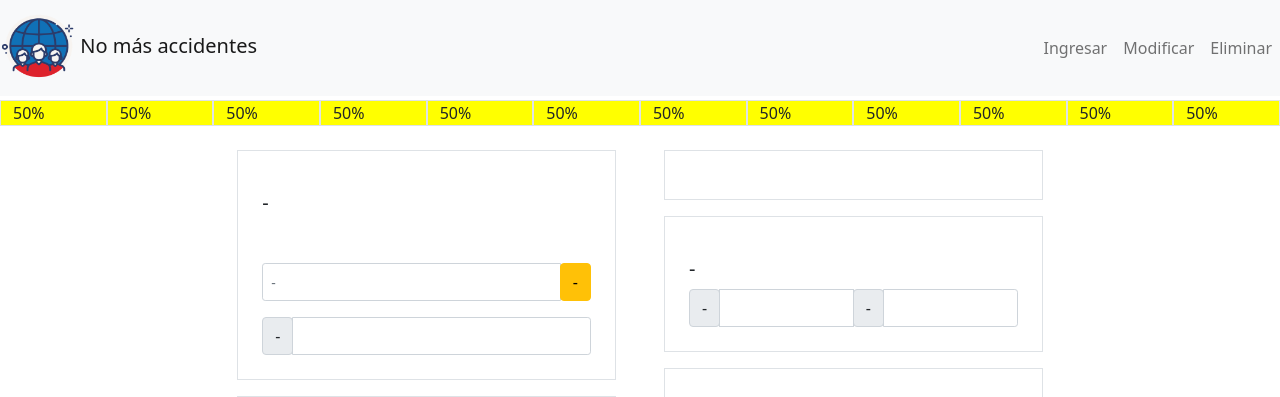
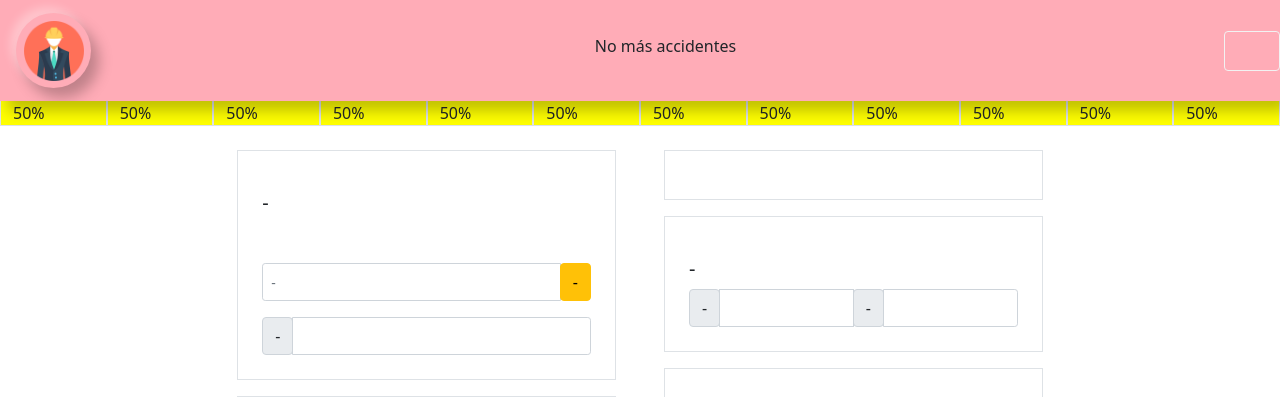
Before and after one commit to prozaso/portafolio-ing, a Django app: page / in a window 1280 px wide. Shown: the top 397 px of the page. Run offline with Django 3.2, Linux system fonts and the light colour scheme; some libraries are stand-ins or nearby versions.

Commit message:
navbar modifica2

```diff
--- /dev/null
+++ b/app/static/app/css/nav.css
@@ -0,0 +1,57 @@
+.navbar {
+  overflow: hidden;
+  background-color: #ffacb7;
+  position: fixed;
+  top: 0;
+  width: 100%;
+  display: flex;
+  box-shadow:
+      8px 10px 14px 0 rgba(0, 0, 0, 0.25),
+      -6px -6px 10px 0 rgba(255, 255, 255, 0.3);
+}
+
+
+
+.navbar-toggler {
+  color: white;
+  border-color: #f2f2f2;
+}
+
+.nav-icono {
+    box-shadow:
+      8px 10px 14px 0 rgba(0, 0, 0, 0.25),
+      -6px -6px 10px 0 rgba(255, 255, 255, 0.3);
+    border-radius: 50%;
+    display: flex;
+    justify-content: center;
+    margin-left: 1rem;
+    height: 75px;
+    width: 75px;
+}
+
+.icono {
+  height: 60px;
+  width: 60px;
+  align-self: center;
+}
+/*
+.nav-titulo {
+
+  box-shadow:
+  4px 6px 10px 0 rgba(0, 0, 0, 0.25),
+  -2px -2px 6px 0 rgba(255, 255, 255, 0.3);
+  border-top-right-radius: 15px;
+  border-bottom-right-radius: 15px;
+  height: 30px;
+  width: 200px;
+
+  float: left;
+}
+
+.texto-nav-titulo {
+  text-align: left;
+  margin: 5px;
+  color: whitesmoke;
+
+}
+*/
--- a/app/templates/app/base.html
+++ b/app/templates/app/base.html
@@ -9,19 +9,22 @@
     {% block css %}
     <!-- Latest compiled and minified CSS -->
     <link href="https://cdn.jsdelivr.net/npm/bootstrap@5.1.0/dist/css/bootstrap.min.css" rel="stylesheet" integrity="sha384-KyZXEAg3QhqLMpG8r+8fhAXLRk2vvoC2f3B09zVXn8CA5QIVfZOJ3BCsw2P0p/We" crossorigin="anonymous">
-
+    <link rel="stylesheet" href="{% static 'app/css/nav.css' %}">
     {% endblock %}
-
 
     <!-- EMPIEZA NAVBAR -->
 
-    <!-- EMPIEZA NAVBAR -->
+    <nav class="navbar">
+      <a class="navbar-brand" href="{% url 'home' %}">
+          <div class="nav-icono">
+            <img class="icono" src="{% static 'app/img/icono.png' %}" >
+          </div>
+      </a>
 
-    <nav class="navbar navbar-expand-lg navbar-light bg-light fixed-top">
-      <a class="navbar-brand" href="{% url 'home' %}">
-        <img width="75px" height="70px"src="{% static 'app/img/icono.png' %}" style="position:relative;top:-2px">
-        No más accidentes
-      </a>
+      <div class="nav-titulo" href="{% url 'home' %}">
+        <h6 class="texto-nav-titulo">No más accidentes</h6>
+      </div>
+
       <button class="navbar-toggler" type="button" data-toggle="collapse" data-target="#navbarSupportedContent" aria-controls="navbarSupportedContent" aria-expanded="false" aria-label="Toggle navigation">
         <span class="navbar-toggler-icon"></span>
       </button>
@@ -40,8 +43,6 @@
         </ul>
       </div>
     </nav>
-
-    <!-- FIN NAVBAR -->
 
     <!-- FIN NAVBAR -->
 
```
Also changed, not shown: app/static/app/img/icono.png.
